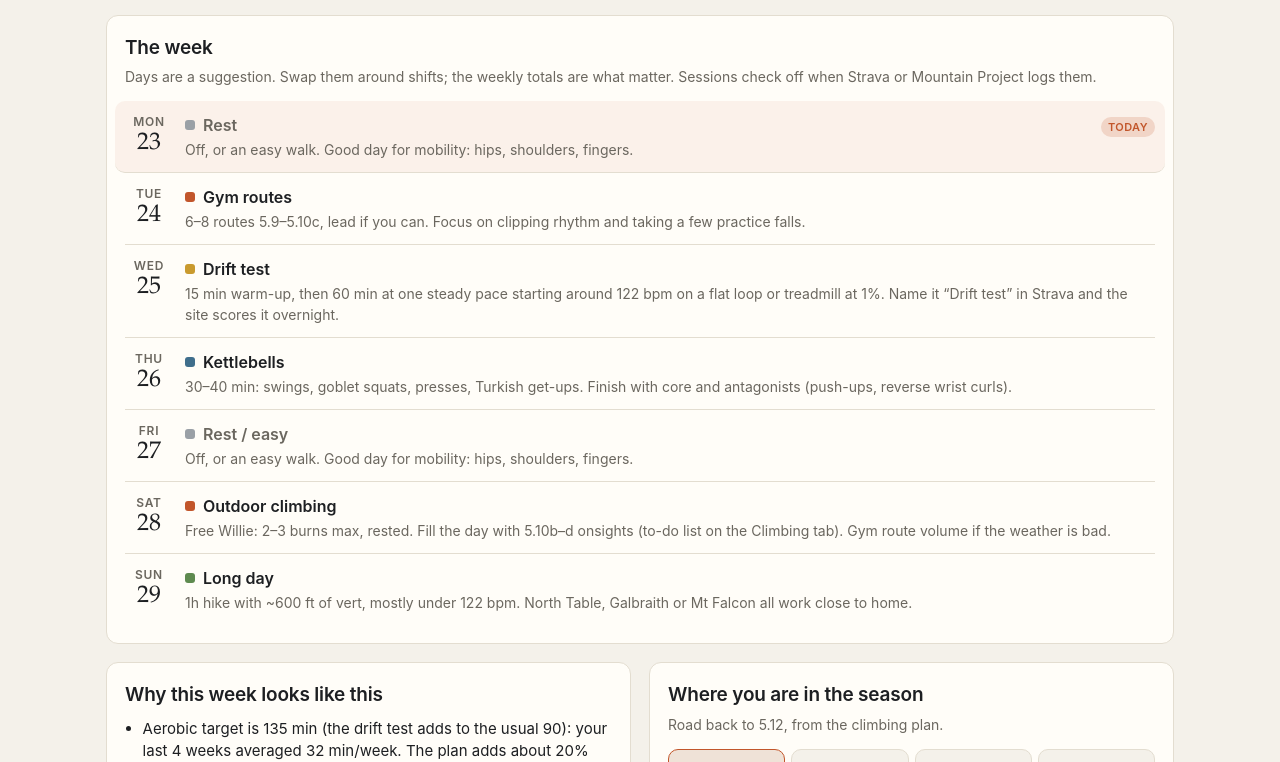
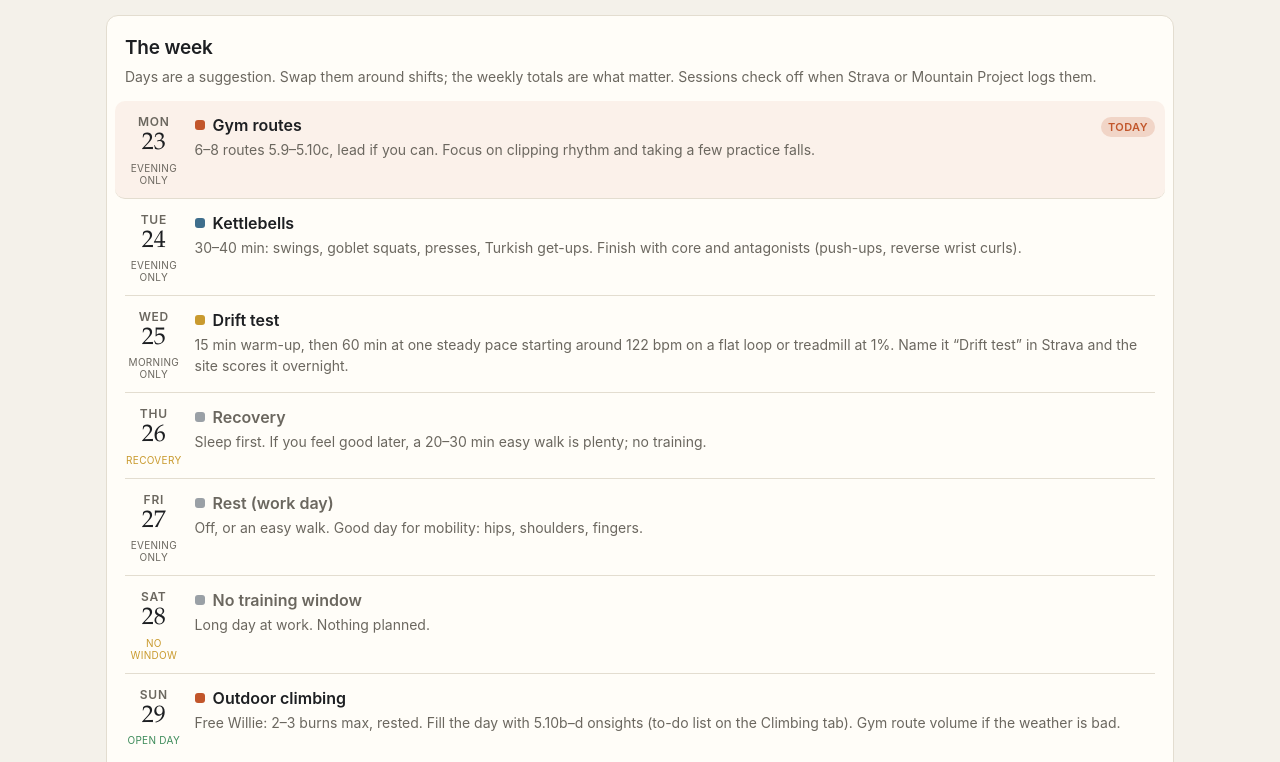
Before and after one commit to wheelson93/wheelclimbs, a plain HTML site: page plan.html in a window 1280 px wide. Shown: the part 349-1111 px from the top of the page. Drawn offline with nearby package versions, Linux system fonts and the light colour scheme.

Commit message:
Schedule the week around work availability

```diff
--- /dev/null
+++ b/availability.json
@@ -0,0 +1,46 @@
+{
+ "updated": "2026-11-23",
+ "through": "2026-12-18",
+ "codes": {
+  "open": "Off all day",
+  "afternoon": "Free from early afternoon",
+  "evening": "Free after work (evening)",
+  "morning": "Free until late afternoon",
+  "recover": "Recovery day",
+  "none": "No training window"
+ },
+ "days": {
+  "2026-11-17": "evening",
+  "2026-11-18": "morning",
+  "2026-11-19": "recover",
+  "2026-11-20": "morning",
+  "2026-11-21": "recover",
+  "2026-11-22": "open",
+  "2026-11-23": "evening",
+  "2026-11-24": "evening",
+  "2026-11-25": "morning",
+  "2026-11-26": "recover",
+  "2026-11-27": "evening",
+  "2026-11-28": "none",
+  "2026-11-29": "open",
+  "2026-11-30": "evening",
+  "2026-12-01": "evening",
+  "2026-12-02": "evening",
+  "2026-12-03": "open",
+  "2026-12-04": "afternoon",
+  "2026-12-05": "open",
+  "2026-12-06": "open",
+  "2026-12-07": "evening",
+  "2026-12-08": "evening",
+  "2026-12-09": "evening",
+  "2026-12-10": "evening",
+  "2026-12-11": "evening",
+  "2026-12-12": "open",
+  "2026-12-13": "open",
+  "2026-12-14": "evening",
+  "2026-12-15": "open",
+  "2026-12-16": "evening",
+  "2026-12-17": "evening",
+  "2026-12-18": "evening"
+ }
+}
--- a/plan.js
+++ b/plan.js
@@ -2,9 +2,10 @@
 (async function () {
   const $ = (s) => document.querySelector(s);
   const el = (tag, cls, text) => { const n = document.createElement(tag); if (cls) n.className = cls; if (text != null) n.textContent = text; return n; };
-  const [D, tickText] = await Promise.all([
+  const [D, tickText, AV] = await Promise.all([
     fetch('aerobic.json', { cache: 'no-cache' }).then((r) => r.json()),
     fetch('ticks.csv', { cache: 'no-cache' }).then((r) => r.text()),
+    fetch('availability.json', { cache: 'no-cache' }).then((r) => (r.ok ? r.json() : null)).catch(() => null),
   ]);
   const T = D.thresholds;
   const DAY = 864e5;
@@ -50,7 +51,7 @@
   const Z2 = (min, extra) => ({ kind: 'aerobic', title: 'Zone 2', detail: `${min} min at ${z2lo}–${z2hi} bpm. Incline walk, stair stepper or easy trail. Walk the hills if HR climbs past ${z2hi}.${extra ? ' ' + extra : ''}`, min });
   const DRIFT = { kind: 'drift', title: 'Drift test', detail: `15 min warm-up, then 60 min at one steady pace starting around ${T.aet} bpm on a flat loop or treadmill at 1%. Name it “Drift test” in Strava and the site scores it overnight.`, min: 75 };
   const LONG = { kind: 'aerobic', title: 'Long day', detail: `${Math.floor(longMin / 60)}h${longMin % 60 ? ' ' + (longMin % 60) + 'm' : ''} hike with ~${vertTarget.toLocaleString()} ft of vert, mostly under ${z2hi} bpm. North Table, Galbraith or Mt Falcon all work close to home.`, min: longMin };
-  const REST = (t) => ({ kind: 'rest', title: t || 'Rest', detail: 'Off, or an easy walk. Good day for mobility: hips, shoulders, fingers.' });
+  const REST = (t, det) => ({ kind: 'rest', title: t || 'Rest', detail: det || 'Off, or an easy walk. Good day for mobility: hips, shoulders, fingers.' });
   const KB = { kind: 'strength', title: 'Kettlebells', detail: '30–40 min: swings, goblet squats, presses, Turkish get-ups. Finish with core and antagonists (push-ups, reverse wrist curls).' };
   const climb = {
     fall: [{ kind: 'climb', title: 'Gym routes', detail: easeIn ? '6–8 routes 5.9–5.10c, lead if you can. Focus on clipping rhythm and taking a few practice falls.' : '8–10 routes, 5.10a–5.11a. Lead, onsight style; take a couple of practice falls.' },
@@ -63,9 +64,44 @@
     project: [{ kind: 'climb', title: 'Gym bouldering', detail: 'Moves like the project: steep pulls, crimps. Short, high quality.' },
               { kind: 'climb', title: 'Project day', detail: 'Warm up thoroughly, then 2–3 burns on the 5.12a. Rest and stop while still fresh.' }],
   }[phase.key];
-  let plan;
-  if (phase.key === 'winter') plan = [REST(), climb[0], testDue ? DRIFT : Z2(midMin), KB, climb[1], climb[2], LONG];
-  else plan = [REST(), climb[0], testDue ? DRIFT : Z2(midMin), KB, REST('Rest / easy'), climb[1], LONG];
+  // ---------- schedule around work (availability.json from the calendar) ----------
+  const LONG_ = LONG, TEST = testDue ? DRIFT : Z2(midMin);
+  const sessionsWanted = phase.key === 'winter'
+    ? [['out', climb[2], true], ['test', TEST, false], ['long', LONG_, false], ['c1', climb[0], true], ['c2', climb[1], true], ['kb', KB, false]]
+    : [['out', climb[1], true], ['test', TEST, false], ['long', LONG_, false], ['c1', climb[0], true], ['kb', KB, false]];
+  // how well each session fits each kind of day (0 = not allowed)
+  const FIT = {
+    out:  { open: 10, afternoon: 4 },
+    long: { open: 9, afternoon: 6 },
+    test: { open: 8, morning: 9, afternoon: 7, evening: 3 },
+    c1:   { evening: 8, afternoon: 8, open: 6, morning: 4 },
+    c2:   { evening: 8, afternoon: 8, open: 6, morning: 4 },
+    kb:   { evening: 9, afternoon: 7, open: 5, morning: 6 },
+  };
+  const avail = days.map((d) => (AV && AV.days && AV.days[iso(d)]) || (AV && iso(d) <= AV.through ? 'open' : null));
+  const known = avail.every((a) => a);
+  let plan, unplaced = [];
+  if (known) {
+    plan = days.map((d, i) => (avail[i] === 'recover' ? REST('Recovery', 'Sleep first. If you feel good later, a 20–30 min easy walk is plenty; no training.') : avail[i] === 'none' ? REST('No training window', 'Long day at work. Nothing planned.') : null));
+    const hardOn = new Set();
+    for (const [key, sess, hard] of sessionsWanted) {
+      let best = -1, bestScore = 0;
+      days.forEach((d, i) => {
+        if (plan[i]) return;
+        if (d < today) return;
+        let sc = FIT[key][avail[i]] || 0;
+        if (!sc) return;
+        if (hard && (hardOn.has(i - 1) || hardOn.has(i + 1))) return;
+        if (key === 'long' && hardOn.has(i - 1)) sc -= 2;
+        if (sc > bestScore) { bestScore = sc; best = i; }
+      });
+      if (best >= 0) { plan[best] = sess; if (hard) hardOn.add(best); }
+      else unplaced.push(sess.title);
+    }
+    plan = plan.map((p, i) => p || REST(avail[i] === 'evening' ? 'Rest (work day)' : 'Rest / easy'));
+  } else if (phase.key === 'winter') plan = [REST(), climb[0], TEST, KB, climb[1], climb[2], LONG];
+  else plan = [REST(), climb[0], TEST, KB, REST('Rest / easy'), climb[1], LONG];
+  const AVLAB = { open: 'Open day', afternoon: 'Afternoon free', evening: 'Evening only', morning: 'Morning only', recover: 'Recovery', none: 'No window' };
 
   const weekAer = d3.sum(plan, (p) => (p.kind === 'aerobic' || p.kind === 'drift' ? p.min : 0));
 
@@ -107,6 +143,7 @@
     const status = hit ? 'done' : +d === +today ? 'today' : d < today ? (p.kind === 'rest' ? 'rest' : anyOther ? 'swapped' : 'missed') : 'up';
     const row = el('div', 'pl-row ' + status + (p.kind === 'rest' ? ' is-rest' : ''));
     const left = el('div', 'pl-day'); left.append(el('div', 'dn', d3.timeFormat('%a')(d)), el('div', 'dd', d3.timeFormat('%-d')(d)));
+    if (known) left.append(el('div', 'av av-' + avail[i], AVLAB[avail[i]]));
     const main = el('div', 'pl-main');
     const h = el('div', 'pl-title'); h.append(el('span', 'k k-' + p.kind), document.createTextNode(p.title));
     main.append(h, el('div', 'pl-detail', p.detail));
@@ -125,6 +162,8 @@
     easeIn ? `Climbing has been light (${climbs4.toFixed(1)} days/week lately), so the gym day is a volume-and-falling session rather than a max effort.` : `You've been climbing about ${climbs4.toFixed(1)} days/week, so the plan holds two quality days with rest between.`,
     phase.key === 'fall' && (new Date(today.getFullYear(), 10, 30) - today) / DAY < 10 ? `This is the last week of the fall phase. The winter strength block (limit bouldering + hangboard) starts ${d3.timeFormat('%b %-d')(new Date(today.getFullYear(), 11, 1))}.` : `Next phase: ${nextPhase.name}.`,
   ];
+  if (known) why.unshift(`Scheduled around your work calendar: ${avail.filter((a) => a === 'open').length} open day${avail.filter((a) => a === 'open').length === 1 ? '' : 's'} this week, so ${unplaced.length ? 'some sessions didn\'t fit: ' + unplaced.join(', ') + '. Do them if a day opens up, or let them go; the week still counts' : 'everything fits'}. Nothing lands on a recovery day, and hard climbing days aren't back to back.`);
+  else why.unshift('No work schedule loaded for this week yet, so this is the default layout. Move sessions around shifts as needed.');
   $('#why-list').replaceChildren(...why.map((t) => el('li', null, t)));
 
   // ---------- phase strip ----------
--- a/style.css
+++ b/style.css
@@ -153,3 +153,7 @@ td.dt{white-space:nowrap;color:var(--muted)}
 .ph .pn{font-size:14px;font-weight:600}
 .ph .pd{font-size:12px;color:var(--muted)}
 @media (max-width:560px){.phases-strip{grid-template-columns:1fr 1fr}}
+.pl-day .av{font-size:10px;line-height:1.2;margin-top:4px;color:var(--muted);text-transform:uppercase;letter-spacing:.03em}
+.pl-day .av-open{color:var(--ok)}
+.pl-day .av-recover,.pl-day .av-none{color:var(--c3)}
+.pl-row{grid-template-columns:3.6rem 1fr auto}
```
